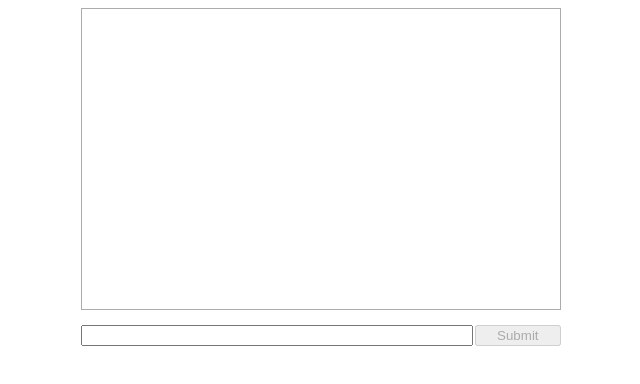
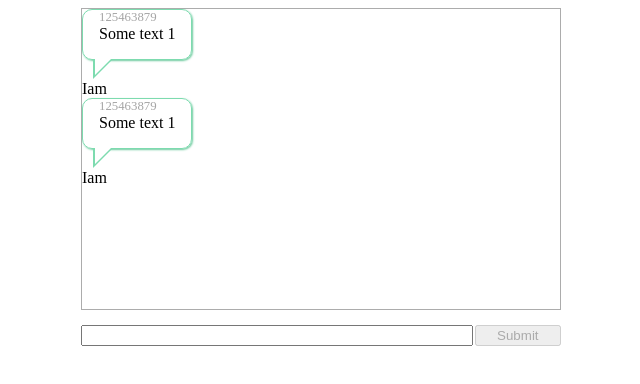
Before and after one commit to Ech0oo/OnePageChat, a website: page src/index.html in a window 1280 px wide. Shown: the whole page, without its empty margins (319-959 px from the left). Drawn offline with nearby package versions, Linux system fonts and the light colour scheme; files that its build step writes are made by us from their sources.

Commit message:
add brif-message htm and css. add messages.mock.json

```diff
--- a/src/app/index.controller.js
+++ b/src/app/index.controller.js
@@ -5,8 +5,13 @@
     .module('appChat')
     .controller('chatCtrl', chatCtrl);
 
-  function chatCtrl() {
-    var vm = this;
+  function chatCtrl(messagesService) {
+    var vm = this,
+        messagesData;
+
+    messagesService.getMessages().then(function(response) {
+      vm.messagesData = response.data;
+    });
 
     vm.textForCheck = "some text";
   }
--- a/src/app/index.css
+++ b/src/app/index.css
@@ -23,3 +23,55 @@
   width:18%;
   float: right;
 }
+
+/*====== speech =======*/
+.brif-message:after {
+  content:"";
+  display:table;
+  clear:both;
+}
+
+.bubble {
+  position: relative;
+  float:left;
+  padding:0 1em 1em;
+  border: 1px solid #7ddbaf;
+  border-radius: 10px;
+  box-shadow: 1px 1px 2px #6ecb9f;
+}
+
+.bubble:before {
+  content: ' ';
+  position: absolute;
+  width: 0;
+  height: 0;
+  left: 10px;
+  top: 100%;
+  border: 10px solid;
+  border-color: #7ddbaf transparent transparent #7ddbaf;
+}
+
+.bubble:after {
+  content: ' ';
+  position: absolute;
+  width: 0;
+  height: 0;
+  left: 12px;
+  top: 100%;
+  border: 8px solid;
+  border-color: #fff transparent transparent #fff;
+}
+
+.bubble-time {
+  font-size: 0.8em;
+  color:#a5a5a5;
+}
+
+.bubble-text {
+  margin: 0;
+}
+
+.brif-author {
+  clear: both;
+  padding-top: 20px;
+}
--- /dev/null
+++ b/src/app/messages.mock.json
@@ -0,0 +1,6 @@
+[
+  {"name": "Iam", "message": "Some text 1", "time": "125463879" },
+  {"name": "SomeOne", "message": "Some text 2", "time": "124445549" },
+  {"name": "Iam", "message": "Some text 3", "time": "124687679" },
+  {"name": "Iam", "message": "Some text 4", "time": "125645679" }
+]
--- /dev/null
+++ b/src/app/messages.service.js
@@ -0,0 +1,28 @@
+(function () {
+  'use strict';
+
+  angular
+    .module('appChat')
+    .service('messagesService', messagesService)
+    .service('messagesServiceMock', messagesServiceMock)
+    .config(function ($provide) {
+      $provide.decorator('messagesService', function ($delegate, messagesServiceMock) {
+        $delegate = messagesServiceMock;
+        return $delegate;
+      });
+    });
+
+  function messagesService($http) {
+    this.getMessages = function () {
+      return $http.get('api/realServer');
+    };
+  }
+
+  function messagesServiceMock($http) {
+    this.getMessages = function () {
+      return $http.get('app/messages.mock.json');
+    };
+  }
+
+
+}());
--- a/src/index.html
+++ b/src/index.html
@@ -8,7 +8,18 @@
 <body ng-controller = "chatCtrl as ctrl">
 <div class="container">
   <div class="messages-screen">
-
+    <div class="brif-message">
+      <div class="bubble">
+        <div class="bubble-time">{{ctrl.messagesData[0].time}}</div>
+        <p class="bubble-text">{{ctrl.messagesData[0].message}}</p>
+      </div>
+      <div class="brif-author">{{ctrl.messagesData[0].name}}</div>
+    </div>
+    <div class="bubble">
+      <div class="bubble-time">{{ctrl.messagesData[0].time}}</div>
+      <p class="bubble-text">{{ctrl.messagesData[0].message}}</p>
+    </div>
+    <div class="brif-author">{{ctrl.messagesData[0].name}}</div>
   </div>
   <form class="send-form" name="sendForm" ng-submit="sendMesage()"  novalidate >
     <input type="text" class="message-input" ng-model="textMessage" required>
@@ -20,6 +31,7 @@
 <script src="../bower_components/angular/angular.js"></script>
 <!-- inject:js -->
 <script src="app/index.module.js"></script>
+<script src="app/messages.service.js"></script>
 <script src="app/index.controller.js"></script>
 </body>
 </html>
```
